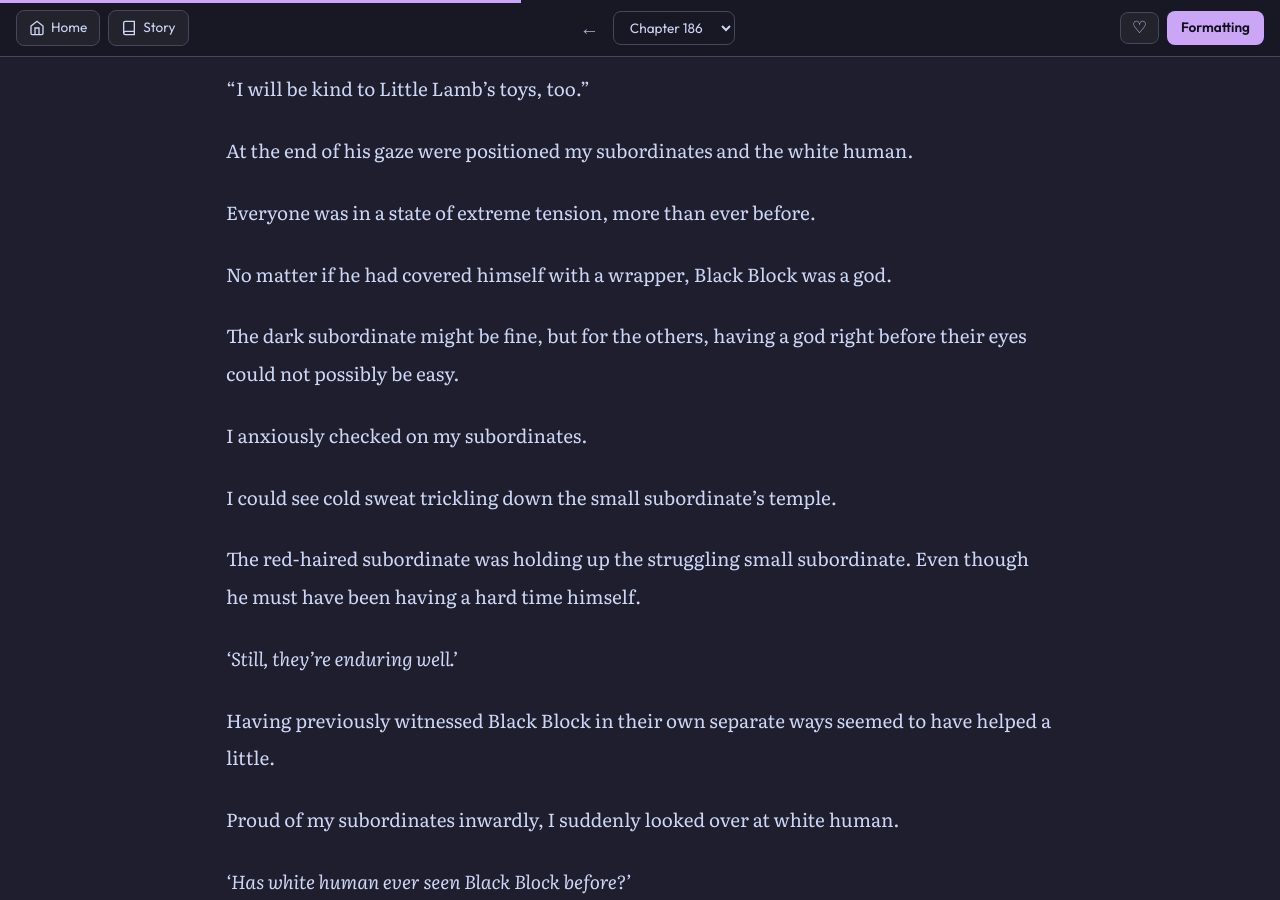
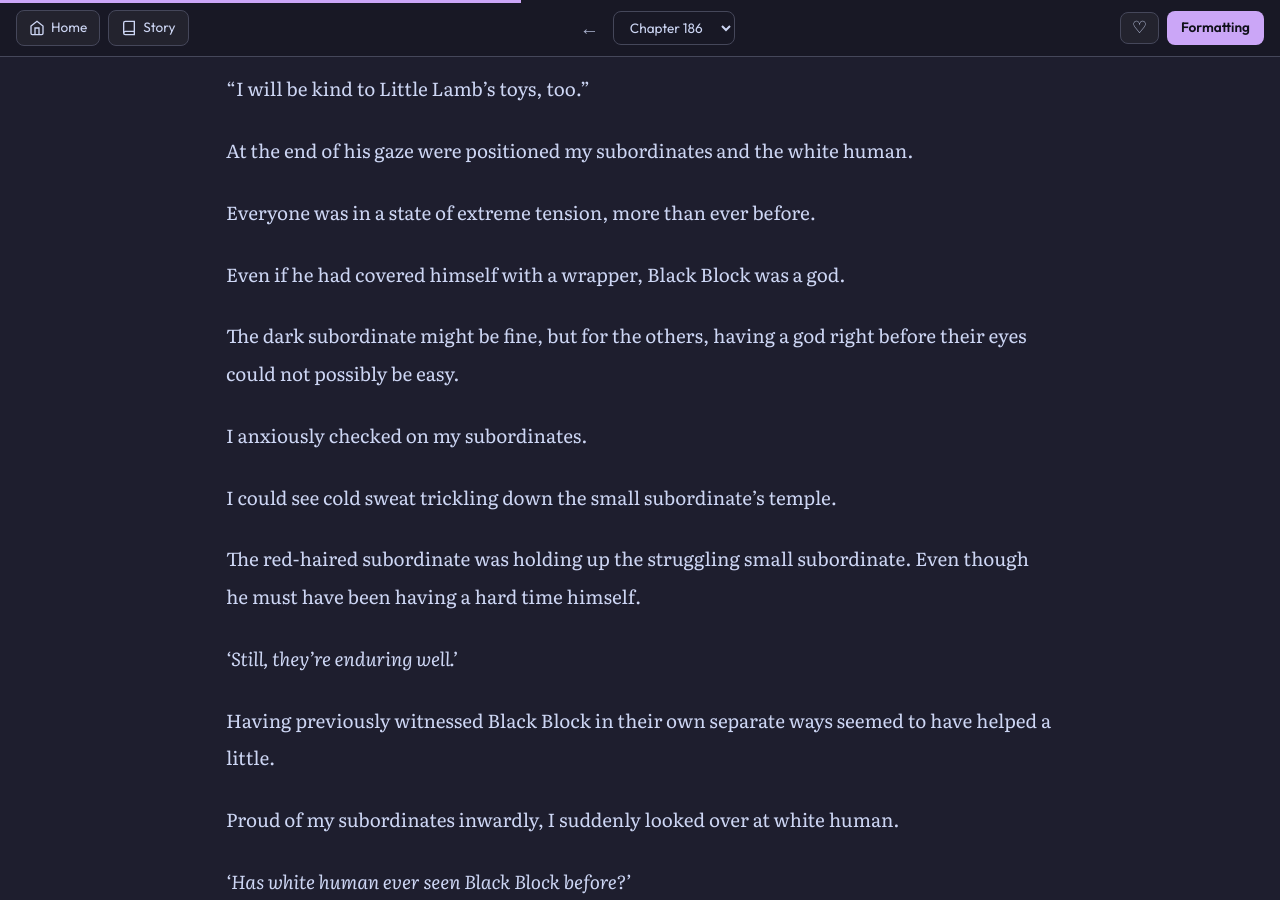
Before and after one commit to soleumn/soleumn.github.io, a Jekyll site: the page built from _chapters/eoshinki/ch186.md, in a window 1280 px wide and 900 px high, scrolled down 5451 px. Built offline with Jekyll 4.4.1, drawn with Linux system fonts in a browser that asks for light colours; some web fonts are replaced; comment, search, counter and statistics services are not loaded.

Commit message:
Edit Chapter 186 (via site)

```diff
--- a/_chapters/eoshinki/ch186.md
+++ b/_chapters/eoshinki/ch186.md
@@ -158,7 +158,7 @@ At the end of his gaze were positioned my subordinates and the white human.
 
 Everyone was in a state of extreme tension, more than ever before.
 
-No matter if he had covered himself with a wrapper, Black Block was a god.
+Even if he had covered himself with a wrapper, Black Block was a god.
 
 The dark subordinate might be fine, but for the others, having a god right before their eyes could not possibly be easy.
 
```
